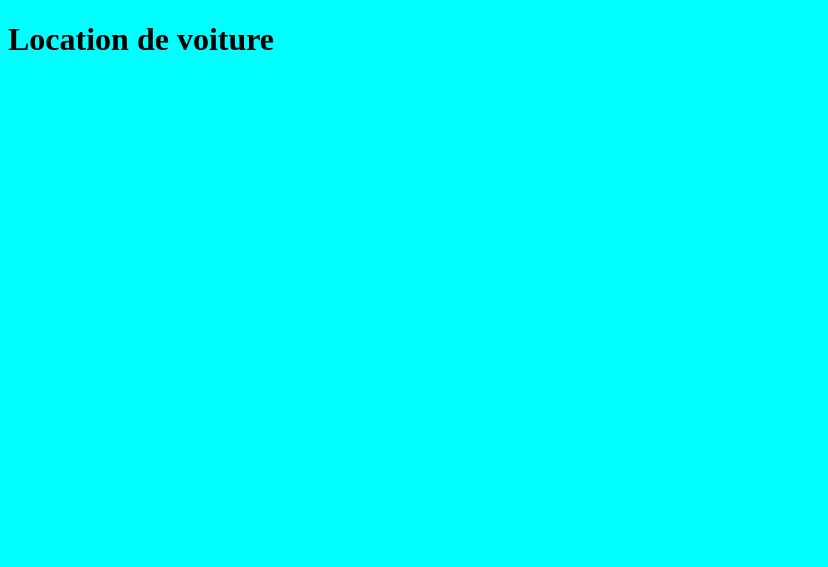
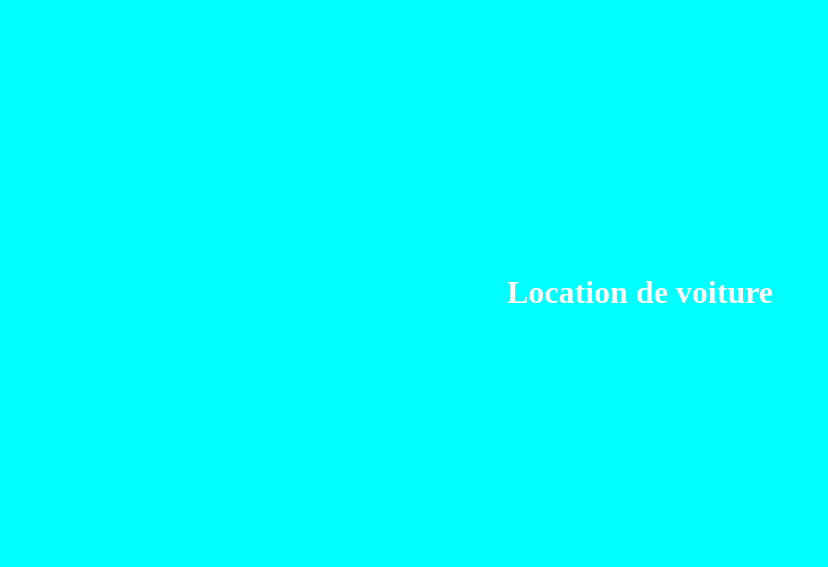
Before and after one commit to papebily/locationVoiture, a plain HTML site: page index.html in a window 1280 px wide. Shown: the whole page, without its empty margins (0-828 px from the left). Drawn offline with Linux system fonts and the light colour scheme.

Commit message:
modif titre

```diff
--- a/index.html
+++ b/index.html
@@ -3,10 +3,11 @@
  <head>
    <meta charset="UTF-8">
    <title>Mon projet avec Git</title>
-       <h1>Location de voiture  </h1>
+
 
 </head>
-   <body>
-   <body style="background-color: aqua"></body>
-    </body>
+
+   <body style="background-color: aqua">
+      <h1 style="padding-top:20%; padding-bottom: 20%; text-align:center; color: white; "> Location de voiture </h1>
+   </body>
 </html>
```
